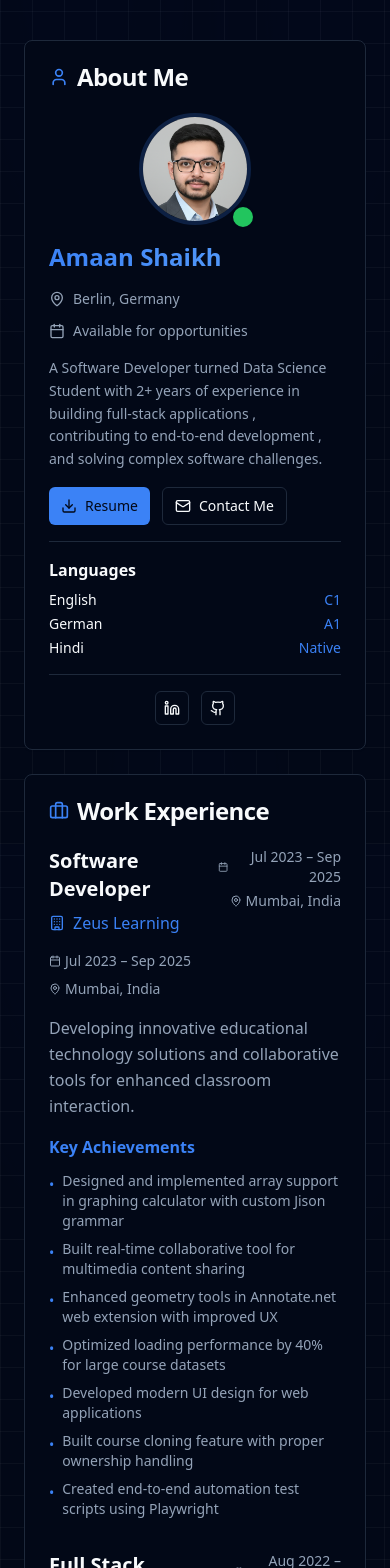
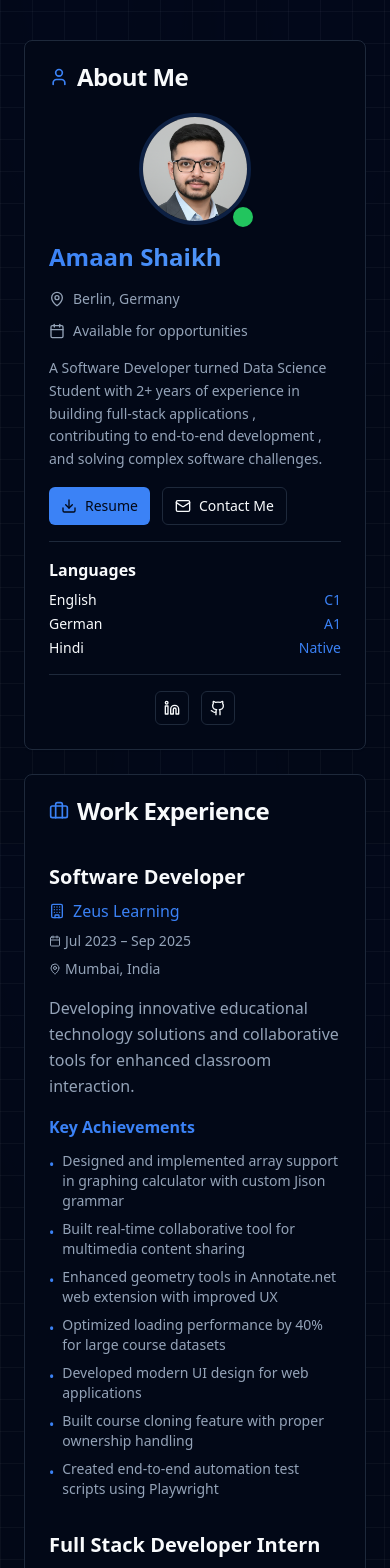
Before and after one commit to Amaan6674/Portfolio, a React (Vite) app: page / in a window 390 px wide. Shown: the top 1568 px of the page. Built offline with nearby package versions, Linux system fonts and the light colour scheme.

Commit message:
fix ui issue

```diff
--- a/src/components/Experience.jsx
+++ b/src/components/Experience.jsx
@@ -55,7 +55,8 @@ const Experience = () => {
             transition={{ duration: 0.5, delay: i * 0.05 }}
             className="space-y-4"
           >
-            <div className="flex items-start justify-between">
+            {/* Desktop layout - hidden on mobile */}
+            <div className="hidden md:flex items-start justify-between">
               <div className="space-y-2">
                 <h3 className="text-xl font-semibold">{exp.position}</h3>
                 <div className="flex items-center gap-2 text-primary font-medium">
@@ -75,6 +76,11 @@ const Experience = () => {
 
             {/* Mobile layout - hidden on large screens */}
             <div className="md:hidden space-y-2">
+              <h3 className="text-xl font-semibold">{exp.position}</h3>
+              <div className="flex items-center gap-2 text-primary font-medium">
+                <Building className="h-4 w-4" />
+                {exp.company}
+              </div>
               <div className="flex flex-col gap-2 text-sm text-muted-foreground">
                 <div className="flex items-center gap-1">
                   <Calendar className="h-3 w-3" /> {exp.duration}
```
